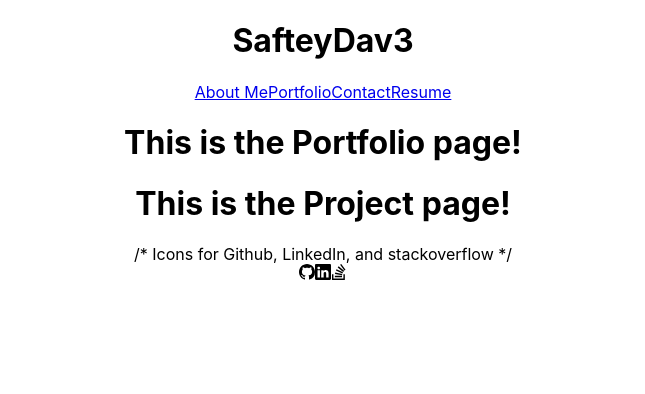
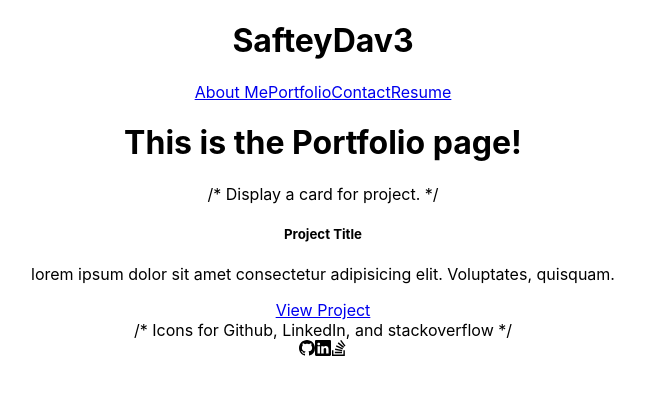
Before and after one commit to SafetyDav3/react-portfolio-genesis, a React (Create React App) app: page /Portfolio in a window 1280 px wide. Shown: the top 394 px of the page, without its empty margins (317-962 px from the left). Built offline with nearby package versions, Linux system fonts and the light colour scheme.

Commit message:
Project.js

```diff
--- a/src/components/Project.js
+++ b/src/components/Project.js
@@ -3,7 +3,19 @@ import React from "react";
 function Project() {
   return (
     <div>
-      <h1>This is the Project page!</h1>
+      /* Display a card for project. */
+      <div className="card">
+        <div className="card-body">
+          <h5 className="card-title">Project Title</h5>
+          <p className="card-text">
+            lorem ipsum dolor sit amet consectetur adipisicing elit.
+            Voluptates, quisquam.
+          </p>
+          <a href="#" className="btn btn-primary">
+            View Project
+          </a>
+       </div>
+     </div>
     </div>
   );
 }
```
